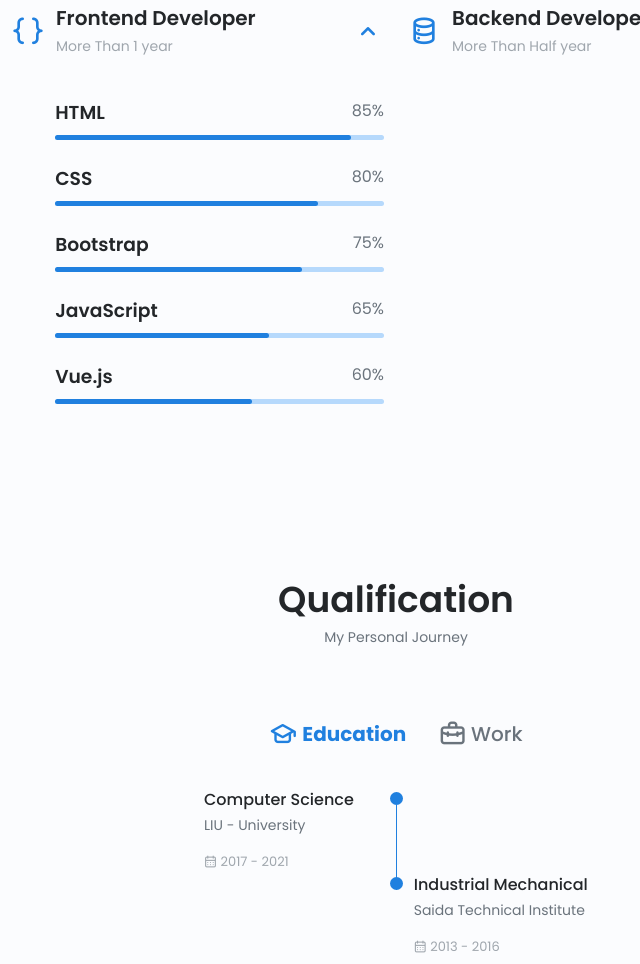
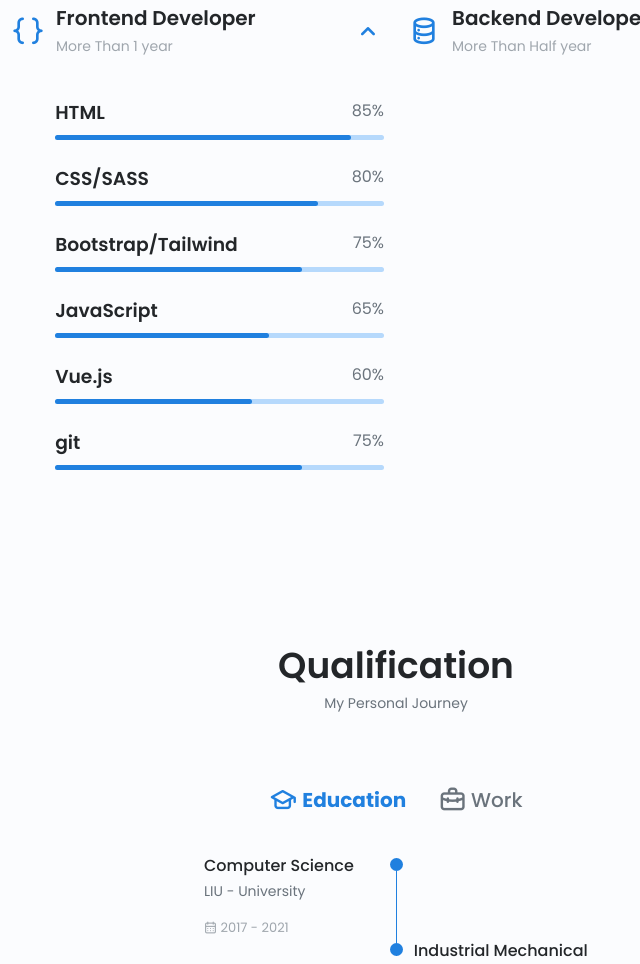
Before and after one commit to MahmoudMasriShayyah/Portfolio, a plain HTML site: page index.html in a window 1280 px wide. Shown: the part 1542-2506 px from the top of the page, without its empty margins (244-884 px from the left). Drawn offline with nearby package versions, Linux system fonts and the light colour scheme.

Commit message:
Update index.html

```diff
--- a/index.html
+++ b/index.html
@@ -165,7 +165,7 @@
 
                                 <div class="skills-data">
                                     <div class="skills-titles">
-                                        <h3 class="skills-name">CSS</h3>
+                                        <h3 class="skills-name">CSS/SASS</h3>
                                         <span class="skills-number">80%</span>
                                     </div>
                                     <div class="skills-bar">
@@ -175,7 +175,7 @@
 
                                 <div class="skills-data">
                                     <div class="skills-titles">
-                                        <h3 class="skills-name">Bootstrap</h3>
+                                        <h3 class="skills-name">Bootstrap/Tailwind</h3>
                                         <span class="skills-number">75%</span>
                                     </div>
                                     <div class="skills-bar">
@@ -200,6 +200,16 @@
                                     </div>
                                     <div class="skills-bar">
                                         <span class="skills-percentage skills-vue"></span>
+                                    </div>
+                                </div>
+
+                                <div class="skills-data">
+                                    <div class="skills-titles">
+                                        <h3 class="skills-name">git</h3>
+                                        <span class="skills-number">75%</span>
+                                    </div>
+                                    <div class="skills-bar">
+                                        <span class="skills-percentage skills-bootstrap"></span>
                                     </div>
                                 </div>
 
```
